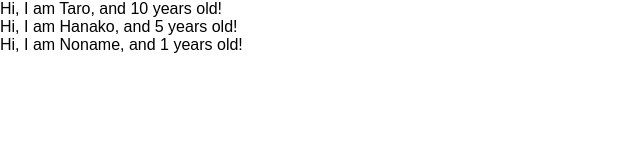
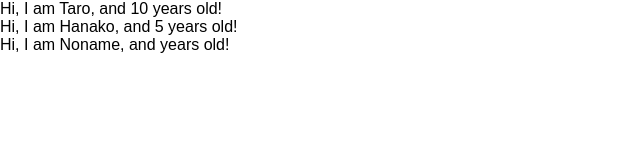
Before and after one commit to redrabbit1104/react-redux-app, a React (Create React App) app: page / in a window 1280 px wide. Shown: the top 160 px of the page, without its empty margins (0-640 px from the left). Built offline with nearby package versions, Linux system fonts and the light colour scheme.

Commit message:
learn props-types

```diff
--- a/src/App.js
+++ b/src/App.js
@@ -1,5 +1,6 @@
 // import React, { Component } from "react";
 import React from "react";
+import PropTypes from "prop-types";
 
 const App = () => {
   const profiles = [
@@ -32,7 +33,9 @@ const User = (props) => {
   );
 };
 
-User.defaultProps = {
-  age: 1,
+User.propType = {
+  name: PropTypes.string,
+  age: PropTypes.number.isRequired,
 };
+
 export default App;
```
